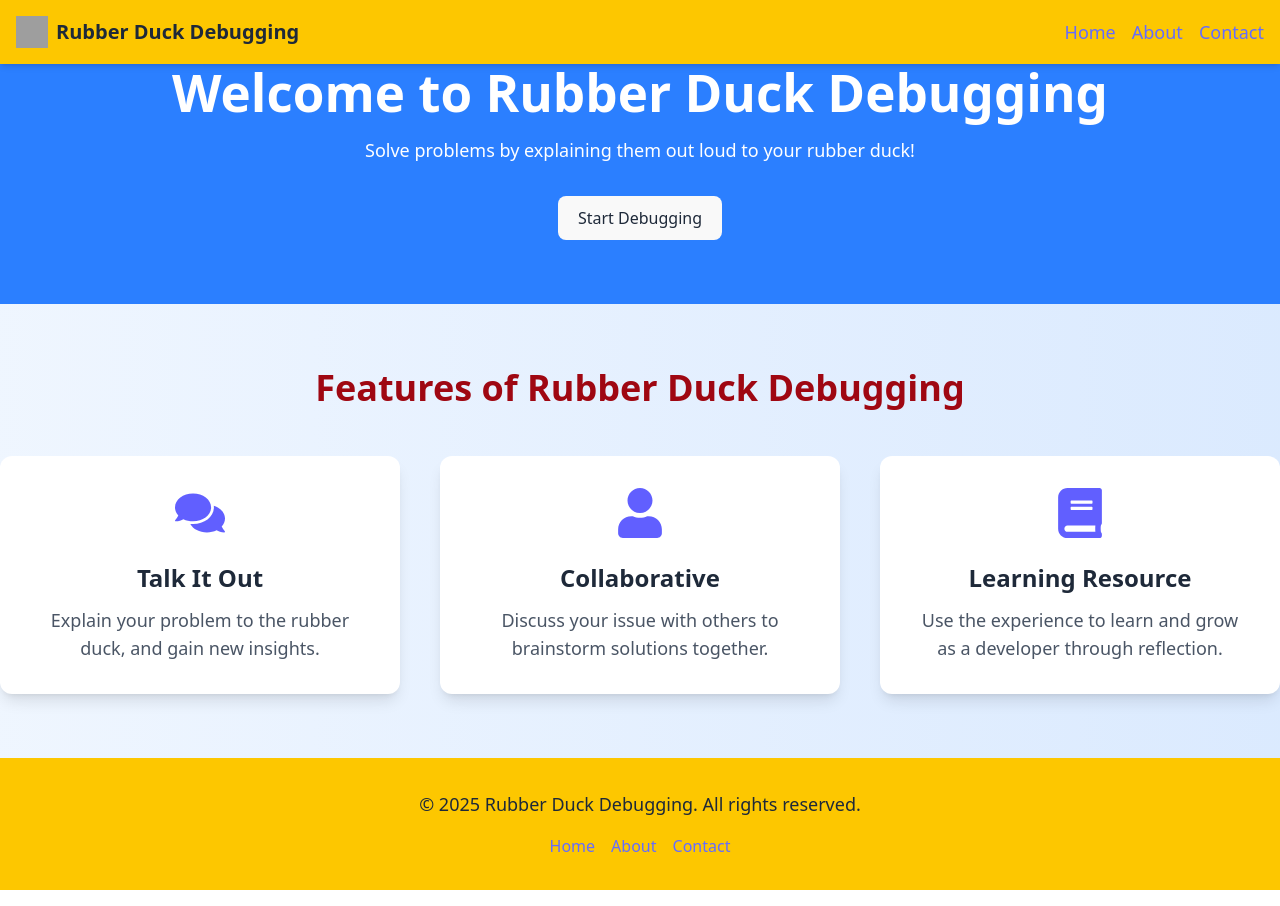
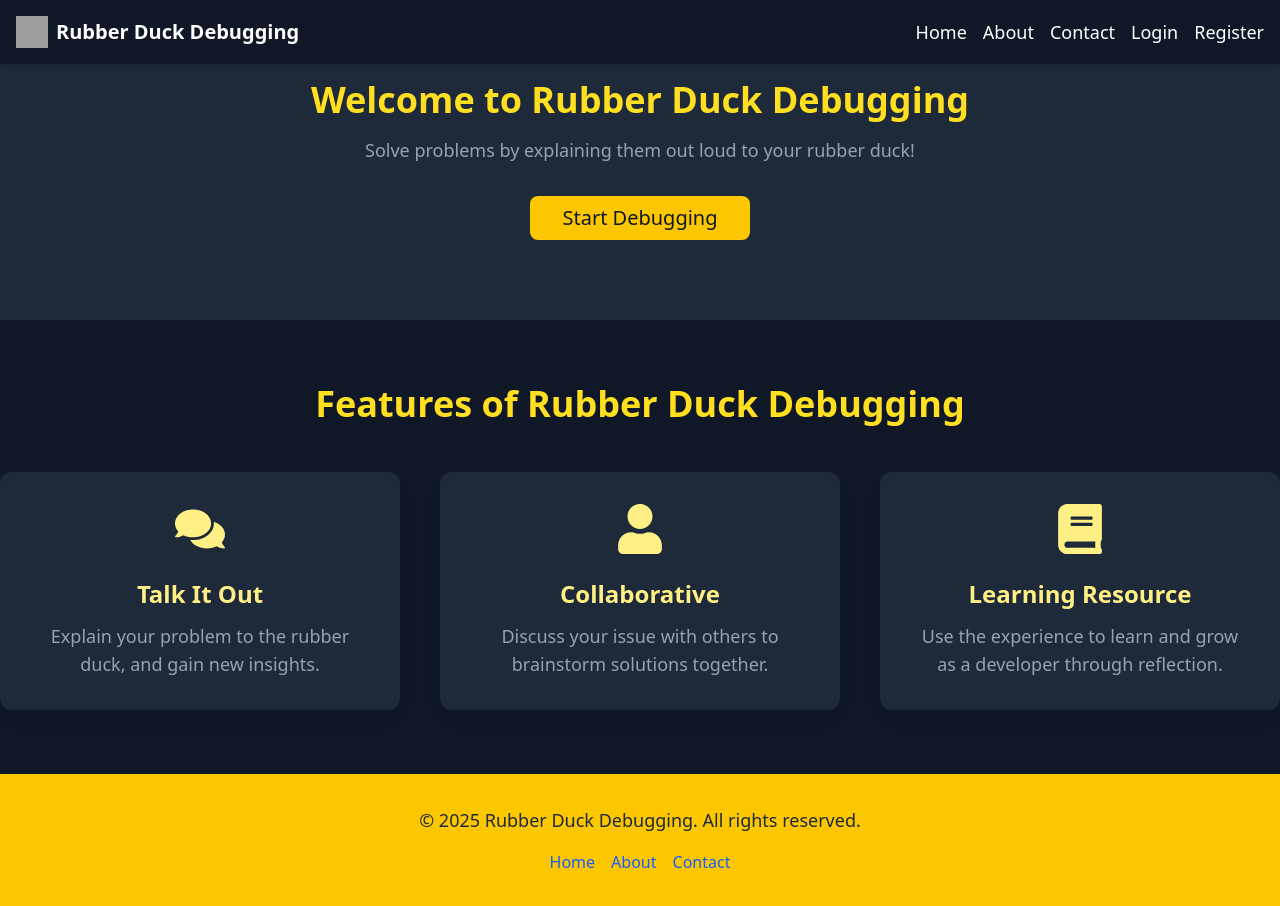
Before and after one commit to sbaird22/Rubber-Ducky, a React (Vite) app in the folder client/: page / in a window 1280 px wide. Built offline with nearby package versions, Linux system fonts and the light colour scheme; grey boxes are pictures that could not be loaded.

Commit message:
tailwind is now working!

```diff
--- a/client/package.json
+++ b/client/package.json
@@ -19,7 +19,7 @@
     "react": "^18.3.1",
     "react-dom": "^18.3.1",
     "react-icons": "^5.4.0",
-    "react-router-dom": "^7.1.3",
+    "react-router-dom": "^7.1.5",
     "tailwindcss": "^4.0.6"
   },
   "devDependencies": {
--- a/client/src/App.tsx
+++ b/client/src/App.tsx
@@ -2,6 +2,7 @@ import { BrowserRouter as Router, Routes, Route } from 'react-router-dom';
 import Home from '../src/pages/home';   // Home Page
 import {Header, Footer} from '../src/components'
 import './index.css';
+import Loginpage from './pages/loginpage';
 
 
 function App() {
@@ -11,6 +12,7 @@ function App() {
         <Header />
         <Routes>
           <Route path="/" element={<Home />} />
+          <Route path="/login" element={<Loginpage />} />
         </Routes>
         <Footer />
       </div>
--- a/client/src/components/About.tsx
+++ b/client/src/components/About.tsx
@@ -2,24 +2,24 @@ import { FaUser, FaComments, FaBook } from 'react-icons/fa';
 
 const About = () => {
   return (
-    <section className="py-16 bg-gradient-to-r from-blue-50 to-blue-100" id="about">
+    <section className="py-16 bg-gray-900 text-white" id="about">
       <div className="container mx-auto text-center">
-      <h2 className="text-4xl font-extrabold text-red-800 mb-12">Features of Rubber Duck Debugging</h2>
+        <h2 className="text-4xl font-extrabold text-yellow-300 mb-12">Features of Rubber Duck Debugging</h2>
         <div className="grid grid-cols-1 sm:grid-cols-2 lg:grid-cols-3 gap-10">
-          <div className="bg-white shadow-lg p-8 rounded-xl transform hover:scale-105 transition-all duration-300">
-            <FaComments size={50} className="mx-auto text-indigo-500 mb-6" />
-            <h3 className="text-2xl font-semibold text-gray-800 mb-3">Talk It Out</h3>
-            <p className="text-gray-600 text-lg">Explain your problem to the rubber duck, and gain new insights.</p>
+          <div className="bg-gray-800 shadow-lg p-8 rounded-xl transform hover:scale-105 transition-all duration-300 hover:bg-gray-700">
+            <FaComments size={50} className="mx-auto text-yellow-200 mb-6" />
+            <h3 className="text-2xl font-semibold text-yellow-200 mb-3">Talk It Out</h3>
+            <p className="text-gray-400 text-lg">Explain your problem to the rubber duck, and gain new insights.</p>
           </div>
-          <div className="bg-white shadow-lg p-8 rounded-xl transform hover:scale-105 transition-all duration-300">
-            <FaUser size={50} className="mx-auto text-indigo-500 mb-6" />
-            <h3 className="text-2xl font-semibold text-gray-800 mb-3">Collaborative</h3>
-            <p className="text-gray-600 text-lg">Discuss your issue with others to brainstorm solutions together.</p>
+          <div className="bg-gray-800 shadow-lg p-8 rounded-xl transform hover:scale-105 transition-all duration-300 hover:bg-gray-700">
+            <FaUser size={50} className="mx-auto text-yellow-200 mb-6" />
+            <h3 className="text-2xl font-semibold text-yellow-200 mb-3">Collaborative</h3>
+            <p className="text-gray-400 text-lg">Discuss your issue with others to brainstorm solutions together.</p>
           </div>
-          <div className="bg-white shadow-lg p-8 rounded-xl transform hover:scale-105 transition-all duration-300">
-            <FaBook size={50} className="mx-auto text-indigo-500 mb-6" />
-            <h3 className="text-2xl font-semibold text-gray-800 mb-3">Learning Resource</h3>
-            <p className="text-gray-600 text-lg">Use the experience to learn and grow as a developer through reflection.</p>
+          <div className="bg-gray-800 shadow-lg p-8 rounded-xl transform hover:scale-105 transition-all duration-300 hover:bg-gray-700">
+            <FaBook size={50} className="mx-auto text-yellow-200 mb-6" />
+            <h3 className="text-2xl font-semibold text-yellow-200 mb-3">Learning Resource</h3>
+            <p className="text-gray-400 text-lg">Use the experience to learn and grow as a developer through reflection.</p>
           </div>
         </div>
       </div>
--- a/client/src/components/Header.tsx
+++ b/client/src/components/Header.tsx
@@ -1,5 +1,6 @@
 import { useState } from 'react';
 import { FaHamburger } from 'react-icons/fa';
+import { Link } from 'react-router-dom'; // Import Link from React Router
 
 const Header = () => {
   const [isOpen, setIsOpen] = useState(false);
@@ -9,7 +10,7 @@ const Header = () => {
   };
 
   return (
-    <header className="bg-yellow-400 text-gray-800 p-4 shadow-md fixed w-full z-10">
+    <header className="bg-gray-900 text-white p-4 shadow-md fixed w-full z-10">
       <div className="container mx-auto flex justify-between items-center">
         {/* Logo Section */}
         <div className="flex items-center space-x-2">
@@ -19,9 +20,13 @@ const Header = () => {
 
         {/* Navbar Links */}
         <nav className="space-x-4 hidden md:flex">
-          <a href="#hero" className="text-lg hover:text-blue-600">Home</a>
-          <a href="#about" className="text-lg hover:text-blue-600">About</a>
-          <a href="#contact" className="text-lg hover:text-blue-600">Contact</a>
+          <Link to="/" className="text-lg hover:text-yellow-300">Home</Link>
+          <Link to="/about" className="text-lg hover:text-yellow-300">About</Link>
+          <Link to="/contact" className="text-lg hover:text-yellow-300">Contact</Link>
+
+          {/* Login and Register Buttons */}
+          <Link to="/login" className="text-lg hover:text-yellow-300">Login</Link>
+          <Link to="/register" className="text-lg hover:text-yellow-300">Register</Link>
         </nav>
 
         {/* Mobile Hamburger Menu */}
@@ -33,11 +38,15 @@ const Header = () => {
       </div>
 
       {/* Mobile Menu */}
-      <div className={`md:hidden ${isOpen ? 'block' : 'hidden'} bg-blue-500 text-white py-4`}>
+      <div className={`md:hidden ${isOpen ? 'block' : 'hidden'} bg-gray-800 text-white py-4`}>
         <div className="flex flex-col items-center">
-          <a href="#hero" className="py-2">Home</a>
-          <a href="#about" className="py-2">About</a>
-          <a href="#contact" className="py-2">Contact</a>
+          <Link to="/" className="py-2 hover:text-yellow-300">Home</Link>
+          <Link to="/about" className="py-2 hover:text-yellow-300">About</Link>
+          <Link to="/contact" className="py-2 hover:text-yellow-300">Contact</Link>
+
+          {/* Mobile Login and Register Links */}
+          <Link to="/login" className="py-2 hover:text-yellow-300">Login</Link>
+          <Link to="/register" className="py-2 hover:text-yellow-300">Register</Link>
         </div>
       </div>
     </header>
--- a/client/src/components/Hero.tsx
+++ b/client/src/components/Hero.tsx
@@ -1,10 +1,9 @@
-
 const Hero = () => {
   return (
-    <section id="hero" className="bg-blue-500 text-white p-16 text-center">
-      <h1 className="text-4xl font-extrabold mb-4">Welcome to Rubber Duck Debugging</h1>
-      <p className="text-lg mb-8">Solve problems by explaining them out loud to your rubber duck!</p>
-      <button className="bg-yellow-400 text-gray-800 px-8 py-2 rounded-lg text-xl hover:bg-yellow-300">
+    <section id="hero" className="bg-gray-800 text-white p-20 text-center">
+      <h1 className="text-4xl font-extrabold text-yellow-300 mb-4">Welcome to Rubber Duck Debugging</h1>
+      <p className="text-lg text-gray-400 mb-8">Solve problems by explaining them out loud to your rubber duck!</p>
+      <button className="bg-yellow-400 text-gray-900 px-8 py-2 rounded-lg text-xl hover:bg-yellow-500">
         Start Debugging
       </button>
     </section>
--- a/client/src/components/index.ts
+++ b/client/src/components/index.ts
@@ -2,3 +2,4 @@ export { default as About } from './About';
 export { default as Hero } from './Hero';
 export {default as Footer } from './Footer'
 export {default as Header} from './Header'
+export {default as Login} from './login'
--- /dev/null
+++ b/client/src/components/login.tsx
@@ -0,0 +1,58 @@
+import { useState } from 'react';
+
+const Login = () => {
+  const [email, setEmail] = useState('');
+  const [password, setPassword] = useState('');
+
+  const handleSubmit = (e: React.FormEvent<HTMLFormElement>) => {  // Explicitly typing 'e'
+    e.preventDefault();
+    // Handle login logic here
+  };
+
+  return (
+    <section className="bg-gray-900 text-white p-16">
+      <div className="max-w-md mx-auto bg-gray-800 p-8 rounded-xl shadow-lg">
+        <h2 className="text-3xl font-extrabold text-yellow-300 text-center mb-6">Login</h2>
+
+        <form onSubmit={handleSubmit}>
+          <div className="mb-4">
+            <label htmlFor="email" className="block text-lg text-gray-400 mb-2">Email</label>
+            <input
+              type="email"
+              id="email"
+              value={email}
+              onChange={(e) => setEmail(e.target.value)}
+              className="w-full p-3 bg-gray-700 text-white rounded-lg"
+              required
+            />
+          </div>
+
+          <div className="mb-6">
+            <label htmlFor="password" className="block text-lg text-gray-400 mb-2">Password</label>
+            <input
+              type="password"
+              id="password"
+              value={password}
+              onChange={(e) => setPassword(e.target.value)}
+              className="w-full p-3 bg-gray-700 text-white rounded-lg"
+              required
+            />
+          </div>
+
+          <button
+            type="submit"
+            className="w-full bg-yellow-400 text-gray-900 py-2 rounded-lg text-xl hover:bg-yellow-300 transition-all duration-300"
+          >
+            Log In
+          </button>
+        </form>
+
+        <div className="mt-6 text-center">
+          <p className="text-gray-400 text-lg">Don't have an account? <a href="/register" className="text-yellow-300">Register</a></p>
+        </div>
+      </div>
+    </section>
+  );
+};
+
+export default Login;
--- /dev/null
+++ b/client/src/components/register.tsx
@@ -0,0 +1,71 @@
+import { useState } from 'react';
+
+const Register = () => {
+  const [email, setEmail] = useState('');
+  const [password, setPassword] = useState('');
+  const [confirmPassword, setConfirmPassword] = useState('');
+
+  const handleSubmit = (e: React.FormEvent<HTMLFormElement>) => {  // Explicitly typing 'e'
+    e.preventDefault();
+    // Handle registration logic here
+  };
+
+  return (
+    <section className="bg-gray-900 text-white p-16">
+      <div className="max-w-md mx-auto bg-gray-800 p-8 rounded-xl shadow-lg">
+        <h2 className="text-3xl font-extrabold text-yellow-300 text-center mb-6">Register</h2>
+
+        <form onSubmit={handleSubmit}>
+          <div className="mb-4">
+            <label htmlFor="email" className="block text-lg text-gray-400 mb-2">Email</label>
+            <input
+              type="email"
+              id="email"
+              value={email}
+              onChange={(e) => setEmail(e.target.value)}
+              className="w-full p-3 bg-gray-700 text-white rounded-lg"
+              required
+            />
+          </div>
+
+          <div className="mb-4">
+            <label htmlFor="password" className="block text-lg text-gray-400 mb-2">Password</label>
+            <input
+              type="password"
+              id="password"
+              value={password}
+              onChange={(e) => setPassword(e.target.value)}
+              className="w-full p-3 bg-gray-700 text-white rounded-lg"
+              required
+            />
+          </div>
+
+          <div className="mb-6">
+            <label htmlFor="confirmPassword" className="block text-lg text-gray-400 mb-2">Confirm Password</label>
+            <input
+              type="password"
+              id="confirmPassword"
+              value={confirmPassword}
+              onChange={(e) => setConfirmPassword(e.target.value)}
+              className="w-full p-3 bg-gray-700 text-white rounded-lg"
+              required
+            />
+          </div>
+
+          <button
+            type="submit"
+            className="w-full bg-yellow-400 text-gray-900 py-2 rounded-lg text-xl hover:bg-yellow-300 transition-all duration-300"
+          >
+            Register
+          </button>
+        </form>
+
+        <div className="mt-6 text-center">
+          <p className="text-gray-400 text-lg">Already have an account? <a href="/login" className="text-yellow-300">Login</a></p>
+        </div>
+      </div>
+    </section>
+  );
+};
+
+export default Register;
--- a/client/src/index.css
+++ b/client/src/index.css
@@ -1,70 +1 @@
 @import "tailwindcss";
-
-:root {
-  font-family: Inter, system-ui, Avenir, Helvetica, Arial, sans-serif;
-  line-height: 1.5;
-  font-weight: 400;
-
-  color-scheme: light dark;
-  color: rgba(255, 255, 255, 0.87);
-  background-color: #242424;
-
-  font-synthesis: none;
-  text-rendering: optimizeLegibility;
-  -webkit-font-smoothing: antialiased;
-  -moz-osx-font-smoothing: grayscale;
-}
-
-a {
-  font-weight: 500;
-  color: #646cff;
-  text-decoration: inherit;
-}
-a:hover {
-  color: #535bf2;
-}
-
-body {
-  margin: 0;
-  display: flex;
-  place-items: center;
-  min-width: 320px;
-  min-height: 100vh;
-}
-
-h1 {
-  font-size: 3.2em;
-  line-height: 1.1;
-}
-
-button {
-  border-radius: 8px;
-  border: 1px solid transparent;
-  padding: 0.6em 1.2em;
-  font-size: 1em;
-  font-weight: 500;
-  font-family: inherit;
-  background-color: #1a1a1a;
-  cursor: pointer;
-  transition: border-color 0.25s;
-}
-button:hover {
-  border-color: #646cff;
-}
-button:focus,
-button:focus-visible {
-  outline: 4px auto -webkit-focus-ring-color;
-}
-
-@media (prefers-color-scheme: light) {
-  :root {
-    color: #213547;
-    background-color: #ffffff;
-  }
-  a:hover {
-    color: #747bff;
-  }
-  button {
-    background-color: #f9f9f9;
-  }
-}
--- /dev/null
+++ b/client/src/pages/loginpage.tsx
@@ -0,0 +1,11 @@
+import { Login }  from '../components';
+
+const Loginpage = () => {
+  return (
+    <div>
+      <Login />
+    </div>
+  );
+};
+
+export default Loginpage;
```
Also changed, not shown: 1 other file (tests, documents, lock files or other folders).
